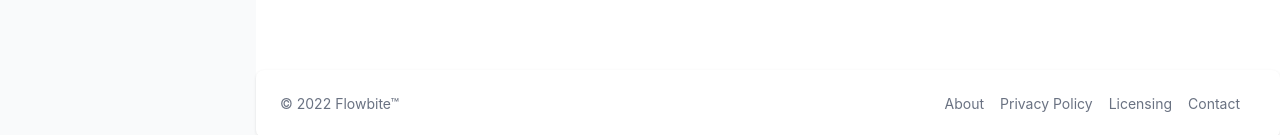
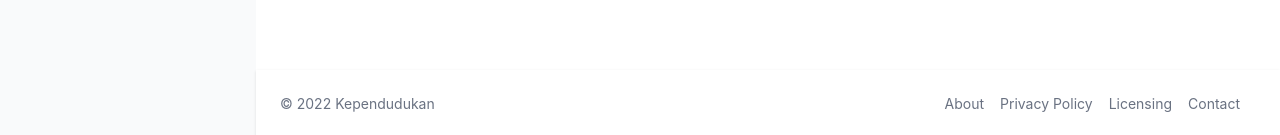
Before and after one commit to EkyGalih/dukcapil-web, a Next.js app: page /penduduk in a window 1280 px wide. Shown: the part 662-797 px from the top of the page. Built offline with nearby package versions, Linux system fonts and the light colour scheme; no server answers.

Commit message:
UPDATE::border-radius

```diff
--- a/components/Footer.tsx
+++ b/components/Footer.tsx
@@ -3,8 +3,8 @@ import { Footer, FooterCopyright, FooterLink, FooterLinkGroup } from "flowbite-r
 
 export function MyFooter() {
   return (
-    <Footer container>
-      <FooterCopyright href="#" by="Flowbite™" year={2022} />
+    <Footer container className="rounded-none">
+      <FooterCopyright href="#" by="Kependudukan" year={2022} />
       <FooterLinkGroup>
         <FooterLink href="#">About</FooterLink>
         <FooterLink href="#">Privacy Policy</FooterLink>
--- a/components/Navbar.tsx
+++ b/components/Navbar.tsx
@@ -11,7 +11,7 @@ import {
 
 export function MyNavbar() {
     return (
-        <Navbar fluid rounded>
+        <Navbar fluid className="rounded-none">
             <NavbarBrand href="/">
                 {/* <img src="/favicon.svg" className="mr-3 h-6 sm:h-9" alt="Flowbite React Logo" /> */}
                 <span className="self-center whitespace-nowrap text-xl font-semibold dark:text-white">Data Kependudukan</span>
--- a/components/Sidebar.tsx
+++ b/components/Sidebar.tsx
@@ -17,8 +17,8 @@ import {
 
 export function MySidebar() {
     return (
-        <div className="flex h-screen">
-            <Sidebar aria-label="Pendudukan">
+        <div className="flex h-screen rounded-none">
+            <Sidebar aria-label="Pendudukan" className="rounded-none">
                 <SidebarItems>
                     <SidebarItemGroup>
                         <SidebarItem href="#" icon={HiChartPie}>
```
